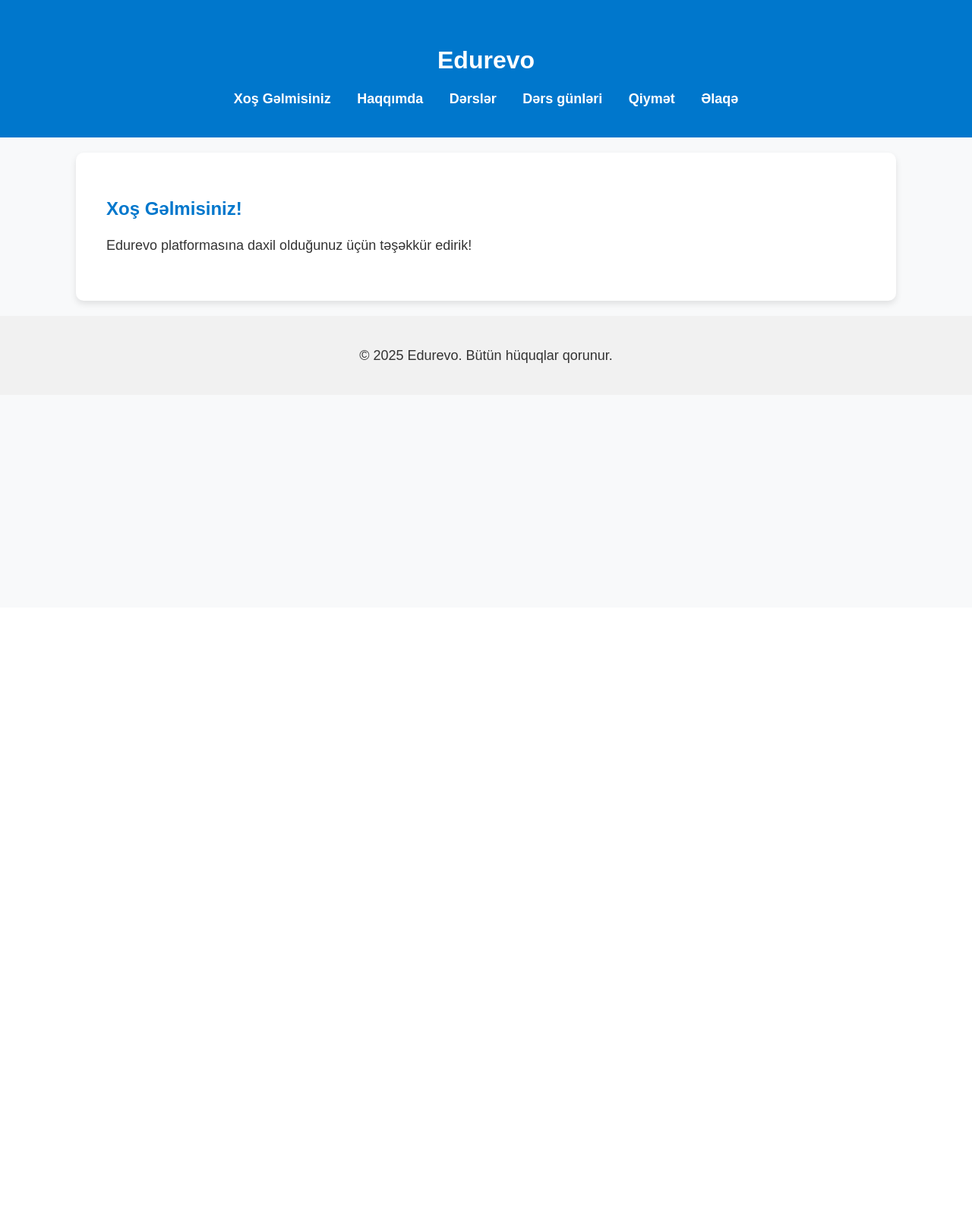
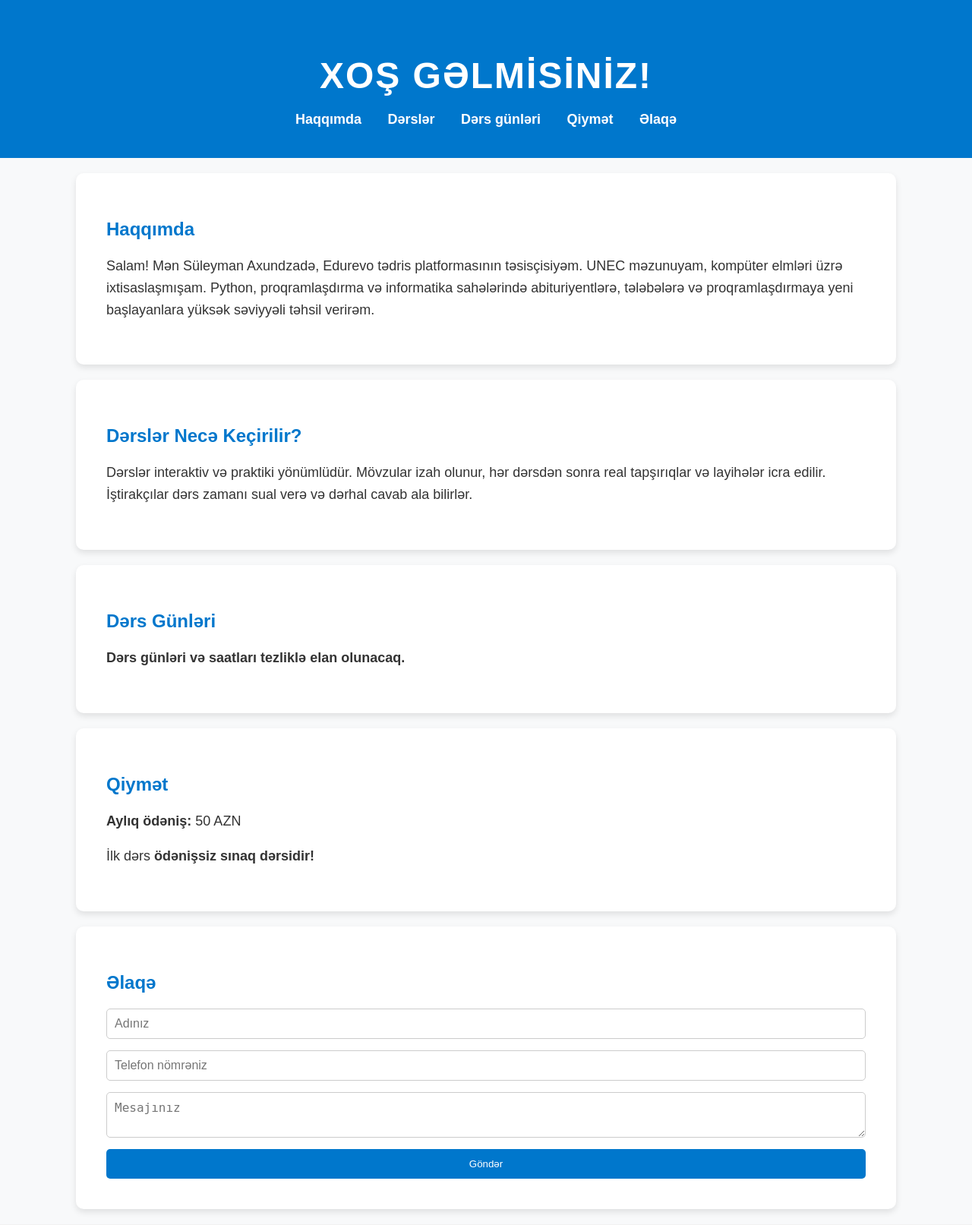
Before and after one commit to suleyman-axundov/APP, a Flask app: page / in a window 1280 px wide. Shown: the top 1613 px of the page at 76% size. Before the commit the page ends 520 px from the top, so only its background shows below. Run offline with Flask 2, Linux system fonts and the light colour scheme.

Commit message:
Add files via upload

```diff
--- a/templates/index.html
+++ b/templates/index.html
@@ -6,36 +6,19 @@
   <meta name="viewport" content="width=device-width, initial-scale=1.0">
   <title>Edurevo | Tədris Platforması</title>
   <link rel="stylesheet" href="{{ url_for('static', filename='style.css') }}">
-  <script>
-    function showSection(id) {
-      const sections = document.querySelectorAll("section");
-      sections.forEach(sec => sec.style.display = "none");
-      document.getElementById(id).style.display = "block";
-    }
-
-    window.onload = function() {
-      showSection('welcome'); // yalnız xoş gəlmisiniz ilk görünür
-    };
-  </script>
 </head>
 <body>
 
   <header>
-    <h1 class="fade-in">Edurevo</h1>
+    <h1 class="big-title">XOŞ GƏLMİSİNİZ!</h1>
     <nav>
-      <a href="#" onclick="showSection('welcome')">Xoş Gəlmisiniz</a>
-      <a href="#" onclick="showSection('haqqimda')">Haqqımda</a>
-      <a href="#" onclick="showSection('dersler')">Dərslər</a>
-      <a href="#" onclick="showSection('gunler')">Dərs günləri</a>
-      <a href="#" onclick="showSection('qiymet')">Qiymət</a>
-      <a href="#" onclick="showSection('elaqe')">Əlaqə</a>
+      <a href="#haqqimda">Haqqımda</a>
+      <a href="#dersler">Dərslər</a>
+      <a href="#gunler">Dərs günləri</a>
+      <a href="#qiymet">Qiymət</a>
+      <a href="#elaqe">Əlaqə</a>
     </nav>
   </header>
-
-  <section id="welcome">
-    <h2>Xoş Gəlmisiniz!</h2>
-    <p>Edurevo platformasına daxil olduğunuz üçün təşəkkür edirik!</p>
-  </section>
 
   <section id="haqqimda">
     <h2>Haqqımda</h2>
```
